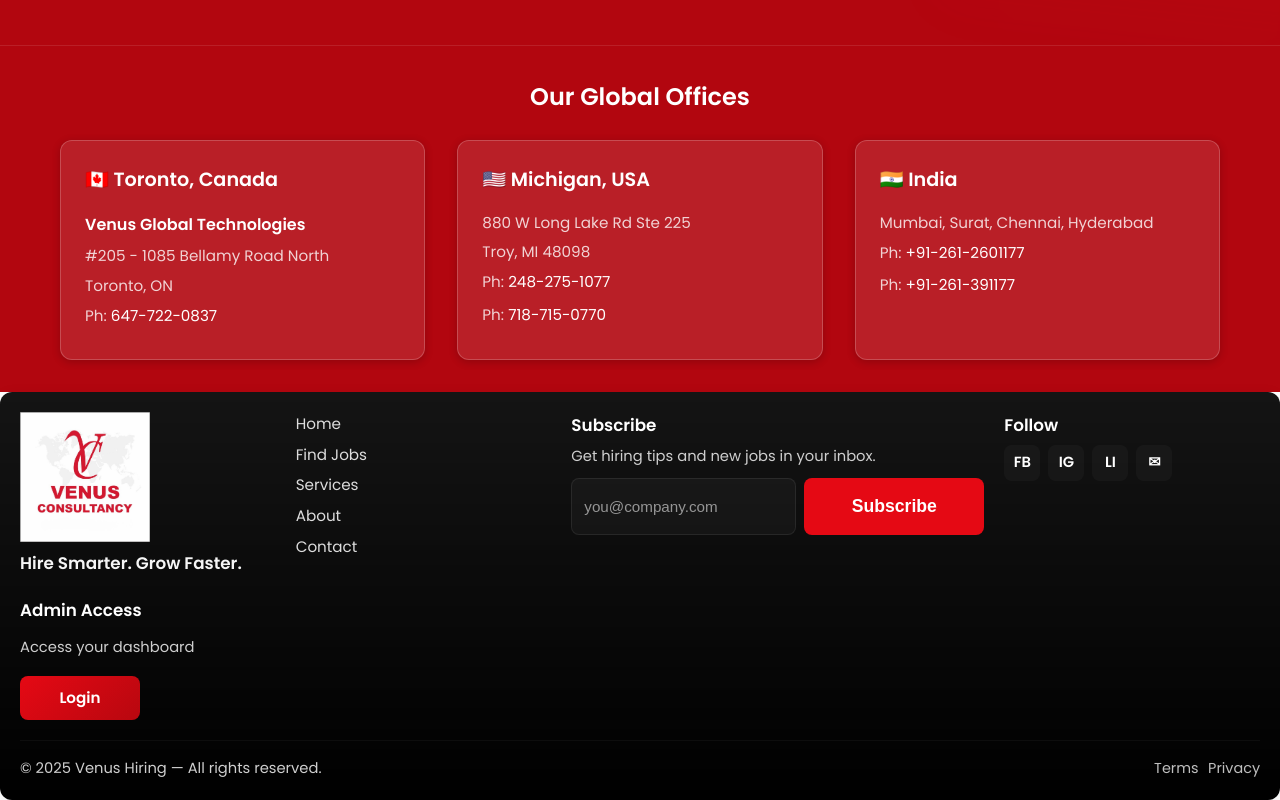
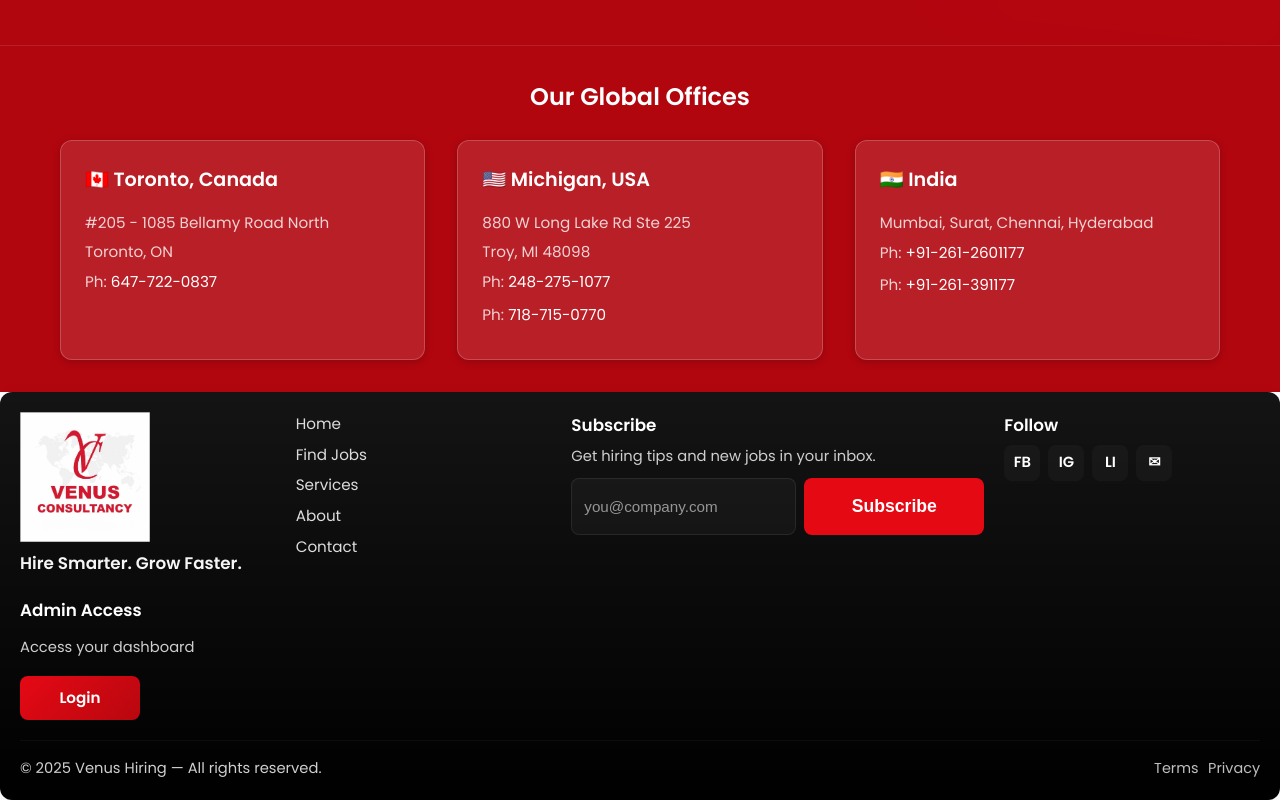
Before and after one commit to Jivansatapathy/VenusConsultancy, a React (Vite) app in the folder client/: page / in a window 1280 px wide. Shown: the part 5553-6353 px from the top of the page. Built offline with nearby package versions, Linux system fonts and the light colour scheme; no server answers.

Commit message:
first commit

```diff
--- a/client/src/components/ContactSection.jsx
+++ b/client/src/components/ContactSection.jsx
@@ -15,7 +15,6 @@
           <div className="office-card">
             <h4 className="office-title">🇨🇦 Toronto, Canada</h4>
             <div className="office-details">
-              <p className="office-company">Venus Global Technologies</p>
               <p className="office-address">#205 - 1085 Bellamy Road North</p>
               <p className="office-address">Toronto, ON</p>
               <p className="office-phone">Ph: <a href="tel:647-722-0837" className="phone-link">647-722-0837</a></p>
```
